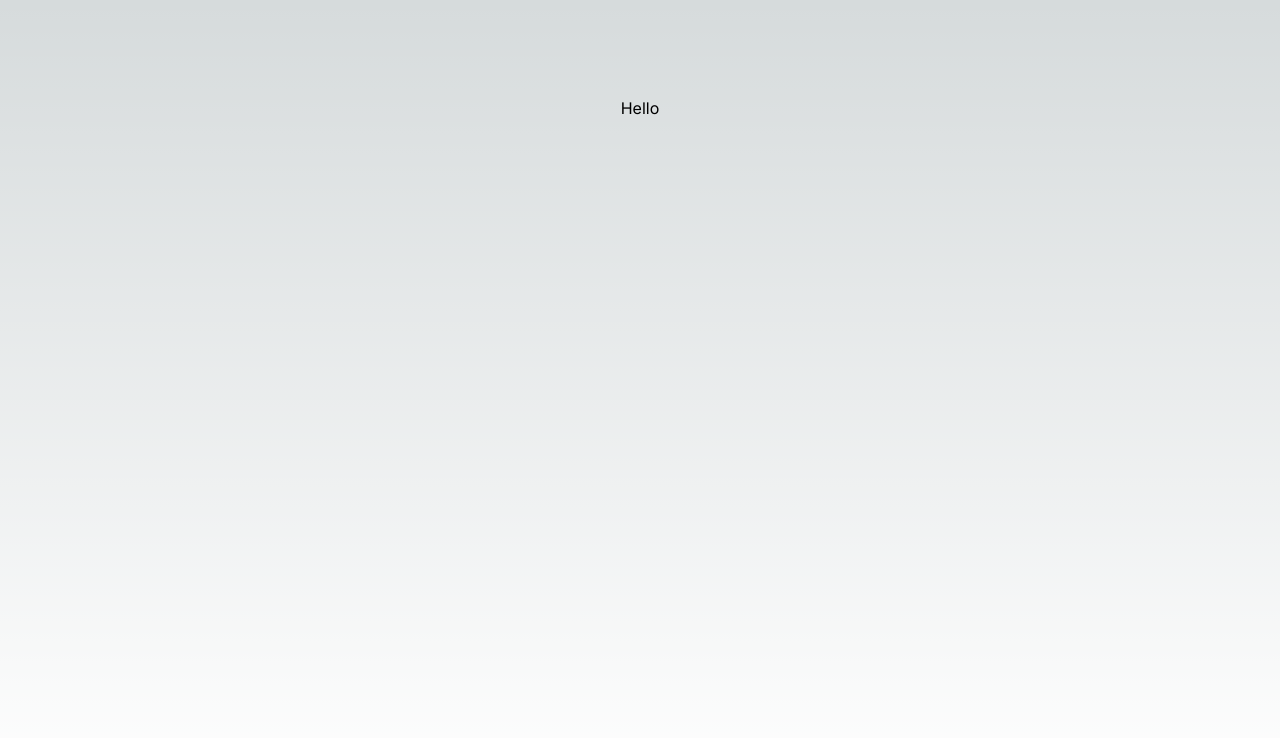
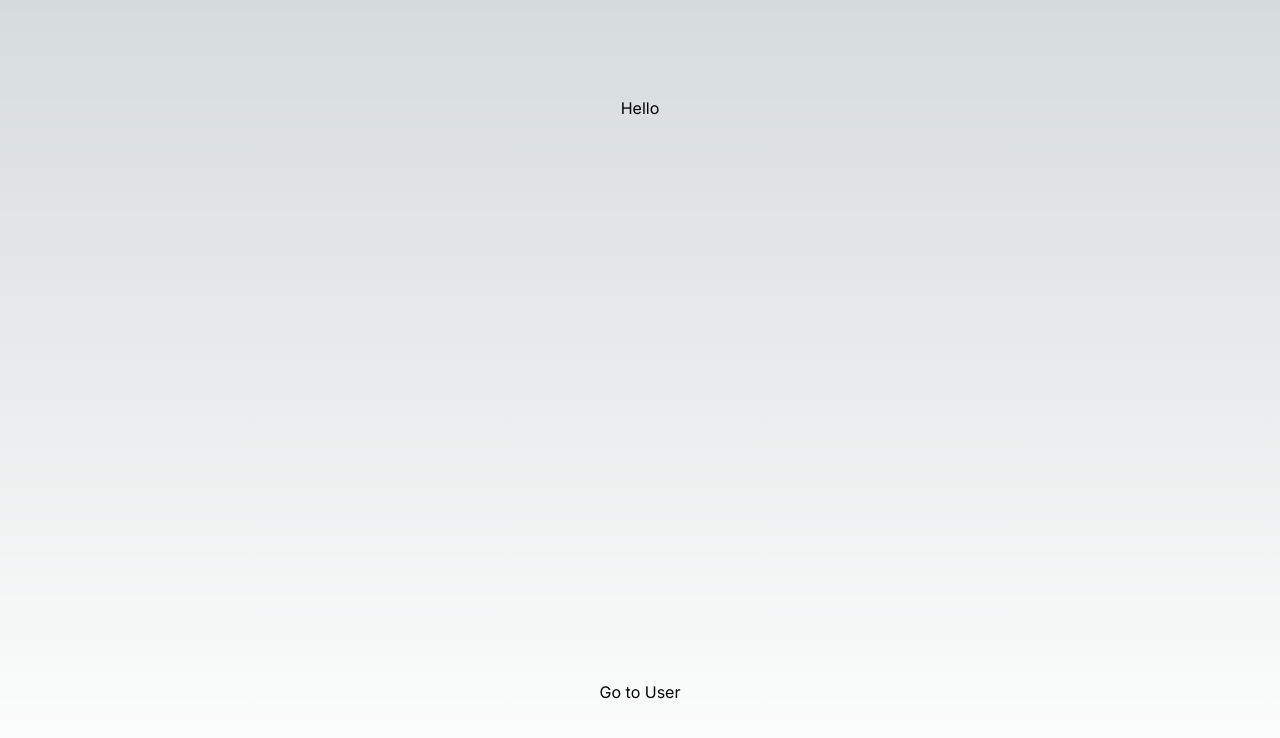
Before and after one commit to aruncode49/Next-JS-Tutorial, a Next.js app: page / in a window 1280 px wide. Shown: the top 738 px of the page. Built offline with nearby package versions, Linux system fonts and the light colour scheme.

Commit message:
link tag

```diff
--- a/src/app/page.jsx
+++ b/src/app/page.jsx
@@ -1,7 +1,10 @@
+import Link from "next/link";
+
 export default function Home() {
   return (
     <main className="flex min-h-screen flex-col items-center justify-between p-24">
       <h1>Hello</h1>
+      <Link href={"/user/3"}>Go to User</Link>
     </main>
   );
 }
```
